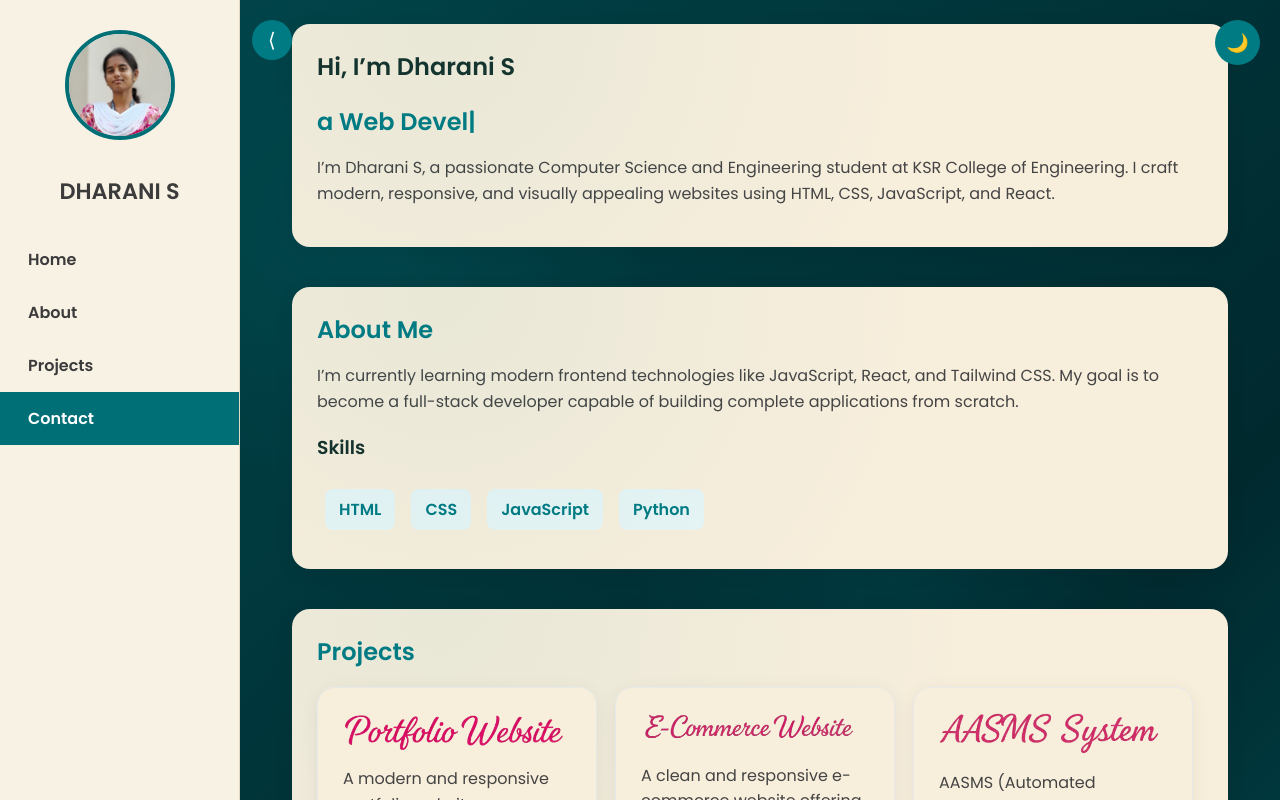
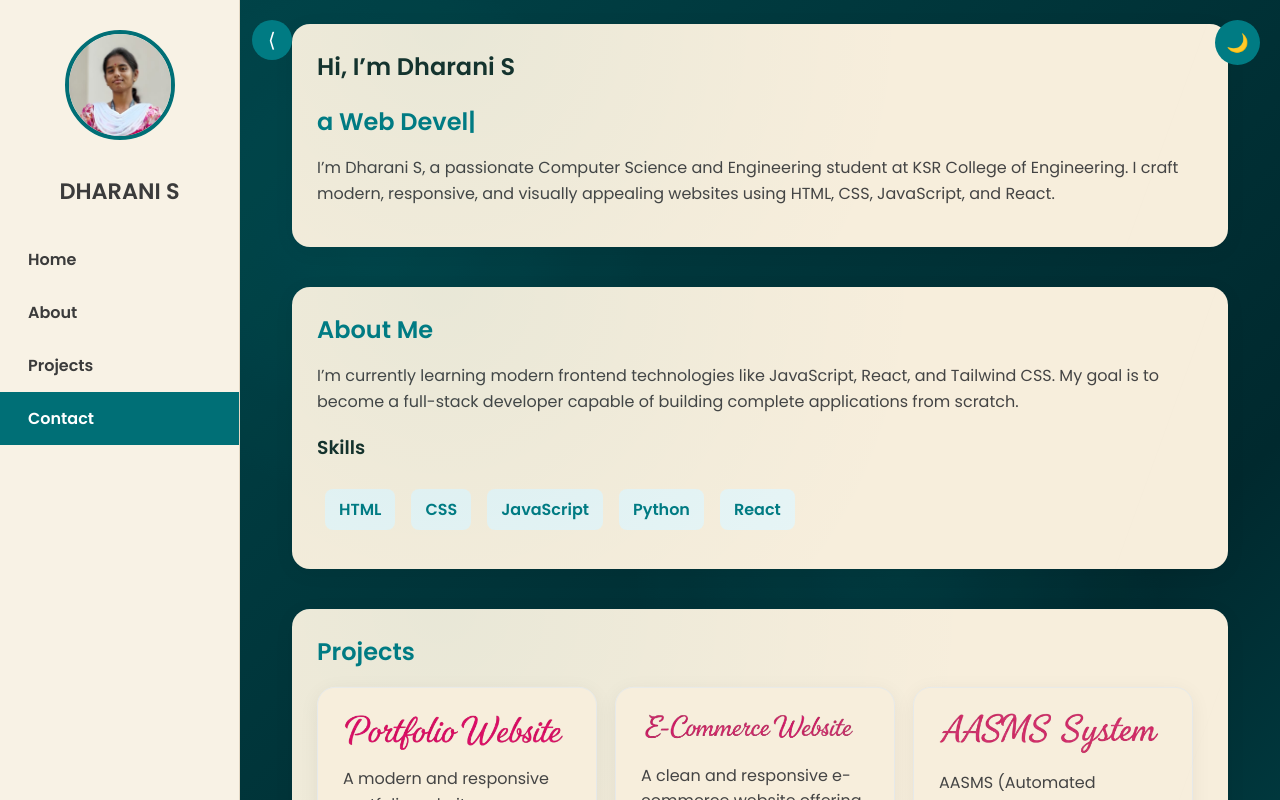
Before and after one commit to dharanis22102006-afk/last-portfolio, a React (Vite) app: page / in a window 1280 px wide. Shown: the top 800 px of the page. Built offline with nearby package versions, Linux system fonts and the light colour scheme.

Commit message:
commitment is over

```diff
--- a/src/components/About.jsx
+++ b/src/components/About.jsx
@@ -18,6 +18,7 @@ function About() {
         <li>CSS</li>
         <li>JavaScript</li>
         <li>Python</li>
+        <li>React</li>
       </ul>
     </section>
   );
```
